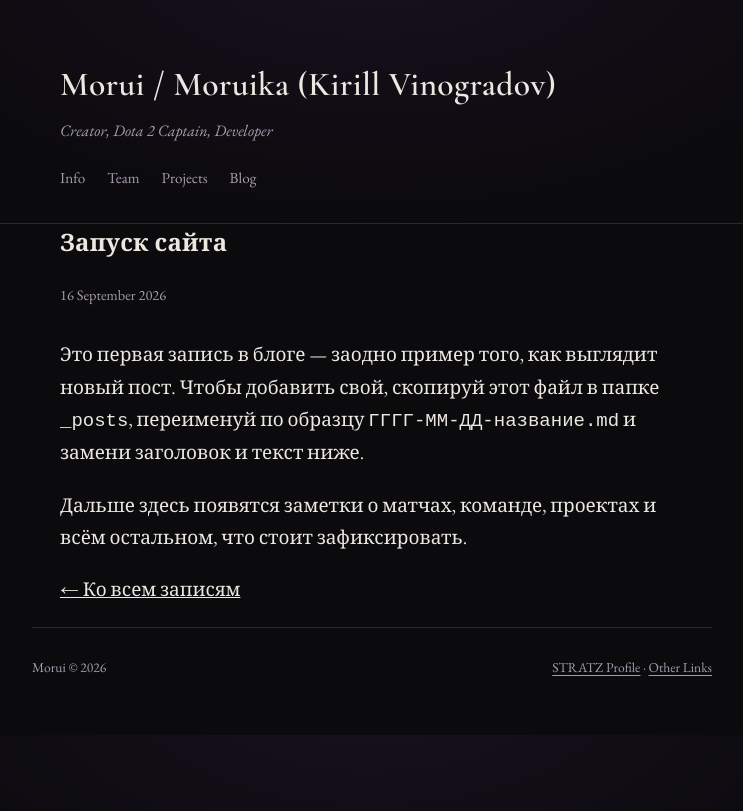
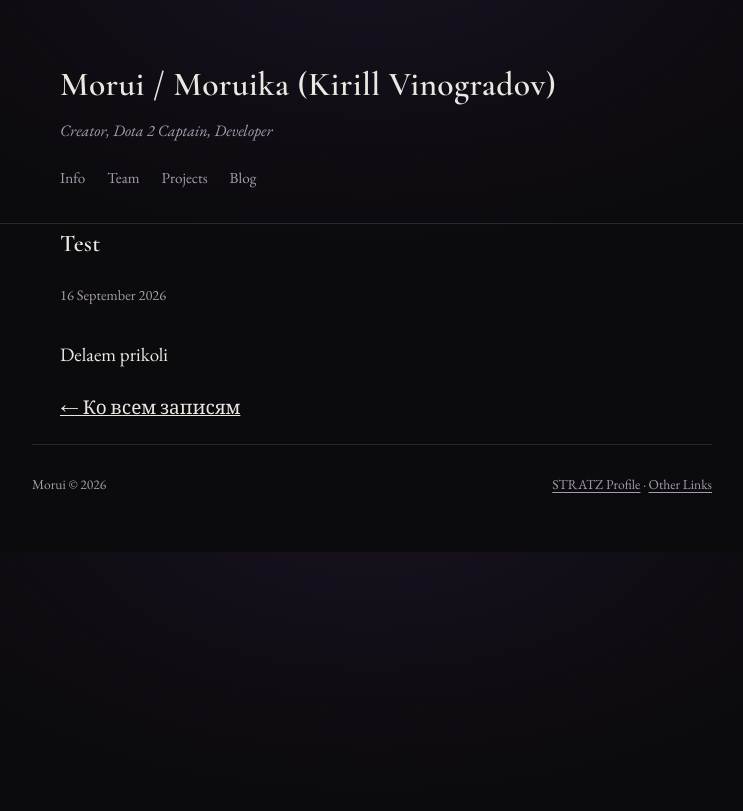
Before and after one commit to Moruika/moruika.github.io, a Jekyll site: the page built from _posts/2026-09-16-zapusk-saita.md, in a window 1280 px wide. Shown: the top 811 px of the page, without its empty margins (268-1011 px from the left). Built offline with Jekyll 4.4.1, drawn with Linux system fonts in a browser that asks for light colours.

Commit message:
Update 2026-09-16-zapusk-saita.md

```diff
--- a/_posts/2026-09-16-zapusk-saita.md
+++ b/_posts/2026-09-16-zapusk-saita.md
@@ -1,7 +1,5 @@
 ---
-title: "Запуск сайта"
+title: "Test"
 ---
 
-Это первая запись в блоге — заодно пример того, как выглядит новый пост. Чтобы добавить свой, скопируй этот файл в папке `_posts`, переименуй по образцу `ГГГГ-ММ-ДД-название.md` и замени заголовок и текст ниже.
-
-Дальше здесь появятся заметки о матчах, команде, проектах и всём остальном, что стоит зафиксировать.
+Delaem prikoli
```
